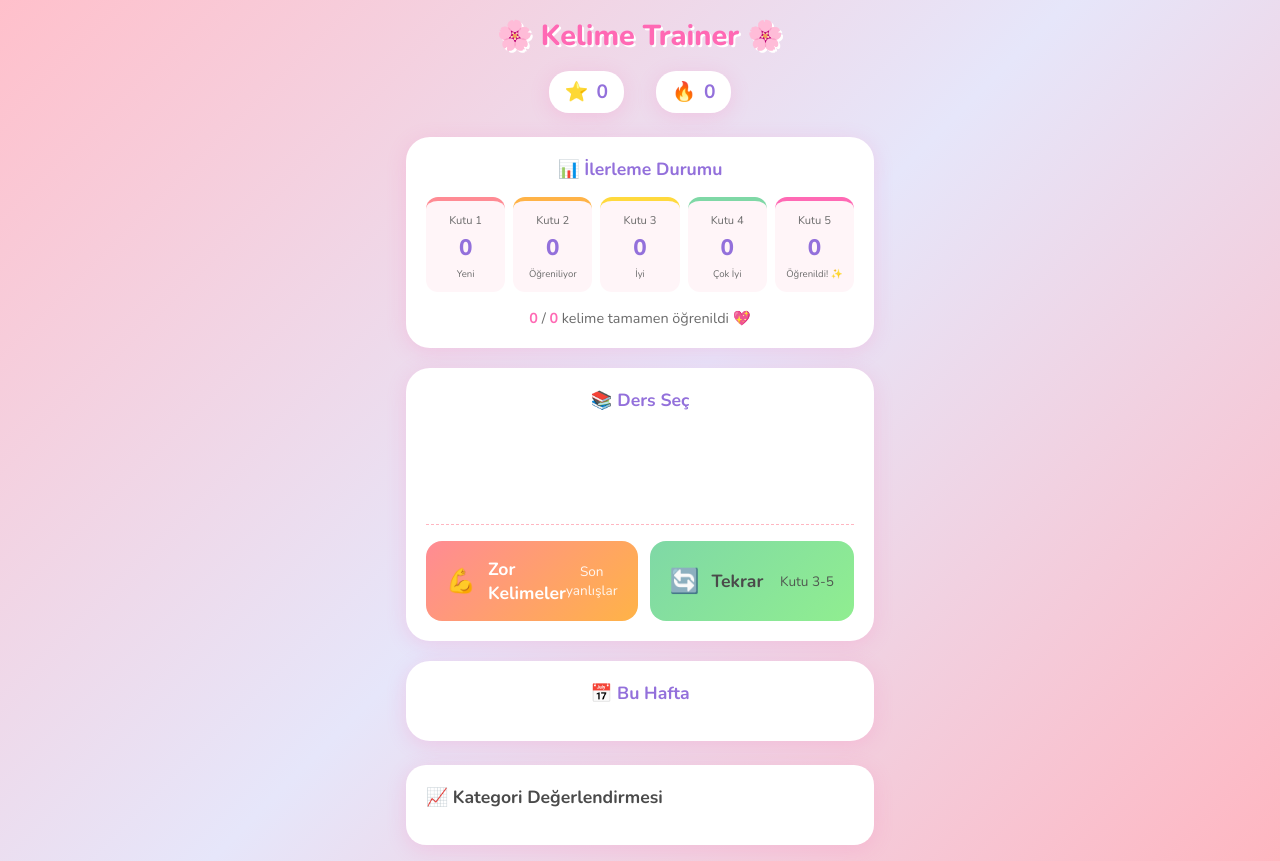
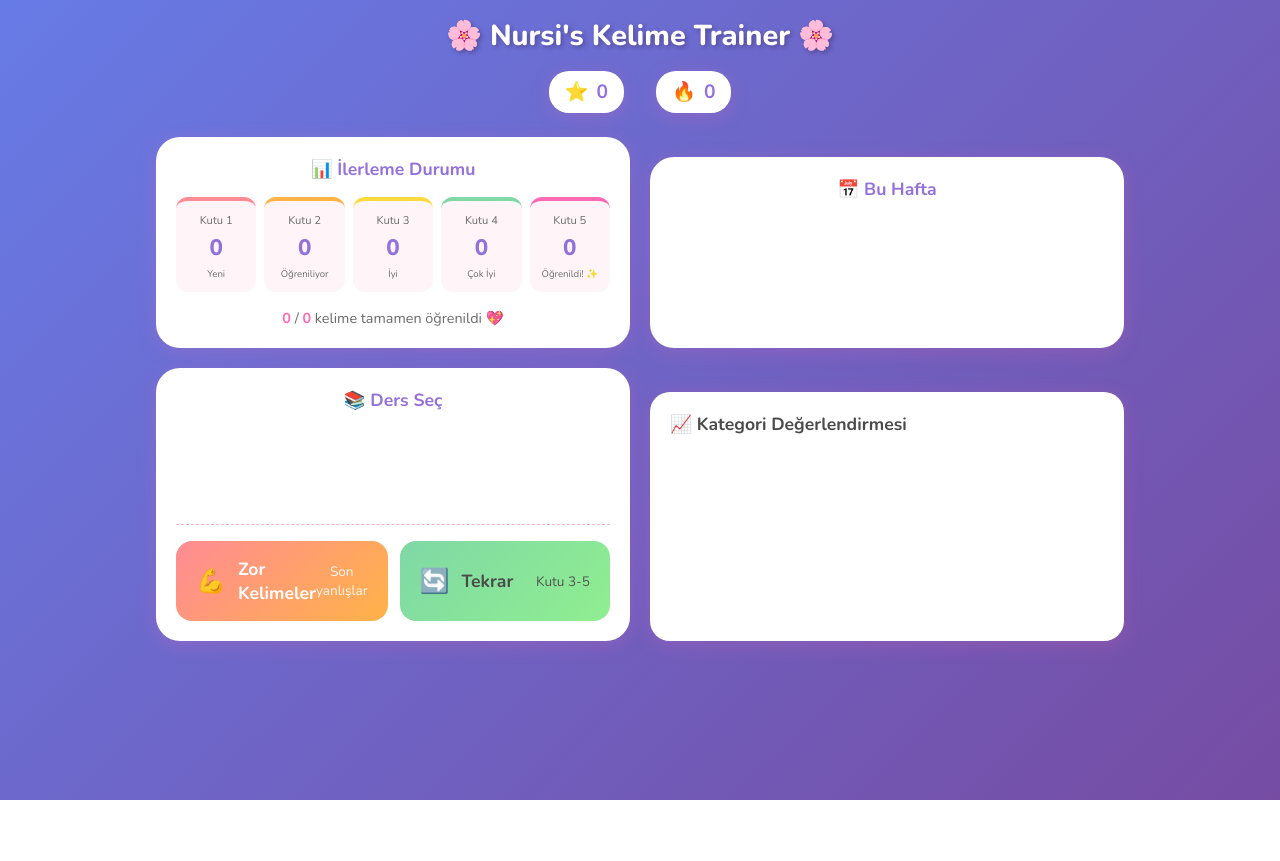
Before and after one commit to nbennett1978/vocab-trainer, a website: page public/index.html in a window 1280 px wide. After the commit the page ends 800 px from the top, so only its background shows below. Drawn offline with nearby package versions, Linux system fonts and the light colour scheme; no server answers.

Commit message:
reactive page setup for desktops. ui adjustments.

```diff
--- a/public/css/style.css
+++ b/public/css/style.css
@@ -26,7 +26,7 @@
 
 body {
     font-family: 'Nunito', sans-serif;
-    background: linear-gradient(135deg, var(--pastel-pink) 0%, var(--pastel-purple) 50%, var(--light-pink) 100%);
+    background: linear-gradient(135deg, #677be6 0%, #764ca3 100%);
     min-height: 100vh;
     color: var(--text-dark);
 }
@@ -62,8 +62,8 @@ body {
 .dashboard-header h1 {
     font-size: 1.8rem;
     font-weight: 800;
-    color: var(--primary-pink);
-    text-shadow: 2px 2px 0 var(--white);
+    color: var(--white);
+    text-shadow: 2px 2px 4px rgba(50, 30, 80, 0.4);
     margin-bottom: 16px;
 }
 
@@ -410,6 +410,7 @@ body {
     border-radius: 24px;
     padding: 20px;
     margin-top: 20px;
+    margin-bottom: 20px;
     box-shadow: var(--shadow);
 }
 
@@ -1218,3 +1219,23 @@ body {
     transform: translateY(-2px);
     box-shadow: var(--shadow-hover);
 }
+
+/* Desktop layout - 2 column */
+@media (min-width: 900px) {
+    .app-container {
+        max-width: 1000px;
+    }
+
+    .dashboard-content {
+        display: grid;
+        grid-template-columns: 1fr 1fr;
+        gap: 20px;
+    }
+
+    .dashboard-content .progress-overview,
+    .dashboard-content .weekly-tracker,
+    .dashboard-content .session-selection,
+    .dashboard-content .category-evaluation {
+        margin-bottom: 0;
+    }
+}
--- a/public/index.html
+++ b/public/index.html
@@ -3,7 +3,7 @@
 <head>
     <meta charset="UTF-8">
     <meta name="viewport" content="width=device-width, initial-scale=1.0">
-    <title>Kelime Trainer 🌸</title>
+    <title>Nursi's Kelime Trainer 🌸</title>
     <link rel="icon" type="image/png" href="favicon.png">
     <link rel="preconnect" href="https://fonts.googleapis.com">
     <link rel="preconnect" href="https://fonts.gstatic.com" crossorigin>
@@ -15,7 +15,7 @@
         <!-- Dashboard Screen -->
         <div id="dashboard-screen" class="screen active">
             <header class="dashboard-header">
-                <h1>🌸 Kelime Trainer 🌸</h1>
+                <h1>🌸 Nursi's Kelime Trainer 🌸</h1>
                 <div class="stats-bar">
                     <div class="stat-item">
                         <span class="stat-icon">⭐</span>
@@ -31,6 +31,8 @@
             <!-- Inactivity Message -->
             <div id="inactivity-message" class="inactivity-message hidden"></div>
 
+            <!-- Dashboard Content Grid -->
+            <div class="dashboard-content">
                 <!-- Progress Overview -->
                 <div class="progress-overview">
                     <h2>📊 İlerleme Durumu</h2>
@@ -66,6 +68,14 @@
                     </div>
                 </div>
 
+                <!-- Weekly Activity Tracker -->
+                <div class="weekly-tracker">
+                    <h2>📅 Bu Hafta</h2>
+                    <div id="weekly-boxes" class="weekly-boxes">
+                        <!-- 7 day boxes will be rendered by JavaScript -->
+                    </div>
+                </div>
+
                 <!-- Category Selection -->
                 <div class="session-selection">
                     <h2>📚 Ders Seç</h2>
@@ -86,19 +96,12 @@
                     </div>
                 </div>
 
-            <!-- Weekly Activity Tracker -->
-            <div class="weekly-tracker">
-                <h2>📅 Bu Hafta</h2>
-                <div id="weekly-boxes" class="weekly-boxes">
-                    <!-- 7 day boxes will be rendered by JavaScript -->
-                </div>
-            </div>
-
                 <!-- Category Evaluation -->
                 <div class="category-evaluation">
                     <h2>📈 Kategori Değerlendirmesi</h2>
                     <div id="category-progress" class="category-progress-list">
                         <!-- Category rows will be rendered by JavaScript -->
+                    </div>
                 </div>
             </div>
         </div>
--- a/public/js/app.js
+++ b/public/js/app.js
@@ -721,8 +721,8 @@ function renderWeeklyTracker(recentActivity) {
 
     container.innerHTML = days.map(day => {
         const stars = day.sessions === 0 ? ''
-            : day.sessions === 1 ? '⭐'
-            : '⭐⭐';
+            : day.sessions >= 5 ? '⭐⭐'
+            : '⭐';
         const classes = ['day-box'];
         if (day.isToday) classes.push('today');
         if (day.sessions > 0) classes.push('has-activity');
```
Also changed, not shown: 1 other file. Lines whose indentation alone changed are shown as unchanged.
